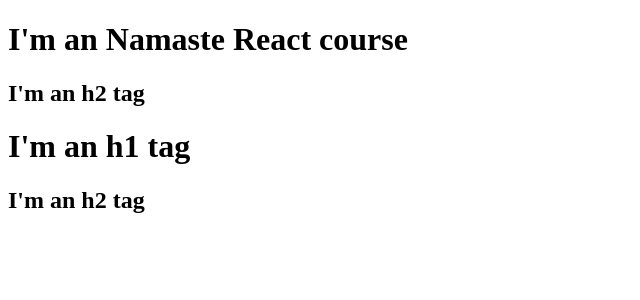
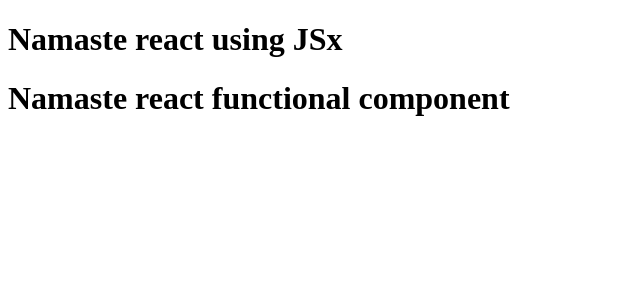
Before and after one commit to jkkCoder/Swiggy-React, a React (Vite) app: page / in a window 1280 px wide. Shown: the top 300 px of the page, without its empty margins (0-640 px from the left). Built offline with nearby package versions, Linux system fonts and the light colour scheme.

Commit message:
chapter3 laying the foundation

```diff
--- a/App.js
+++ b/App.js
@@ -1,26 +1,18 @@
 import React from "react"
 import ReactDOM  from "react-dom/client"
 
-const parent = React.createElement(
-    'div',
-    {id:"parent"},
-    [
-        React.createElement( 'div', {id:'child'}, [
-            React.createElement('h1',{},"I'm an Namaste React course  "),
-            React.createElement('h2',{},"I'm an h2 tag")
-        ]),
-        React.createElement('div',{id:'child2'},[
-            React.createElement('h1',{},"I'm an h1 tag"),
-            React.createElement('h2',{},"I'm an h2 tag")
-        ])
-    ]
+const Title = () => (
+    <h1 className="head" tabIndex={5}>
+        Namaste react using JSx
+    </h1>
 )
 
-const heading = React.createElement(
-    'h1',
-    {id:"heading", xyz:"abc"},
-    "hello world from react"
+const HeadingComponent = () => (
+    <div id="container">
+        <Title />
+        <h1 className="heading">Namaste react functional component</h1>
+    </div>
 )
-const root = ReactDOM.createRoot(document.getElementById('root'));
+const root = ReactDOM.createRoot(document.getElementById("root"))
 
-root.render(parent);
+root.render(<HeadingComponent />)
--- a/package.json
+++ b/package.json
@@ -3,7 +3,9 @@
   "version": "1.0.0",
   "description": "course by akshay saini",
   "scripts": {
-    "test": "jest"
+    "test": "jest",
+    "start": "parcel index.html",
+    "build": "parcel build index.html"
   },
   "repository": {
     "type": "git",
```
